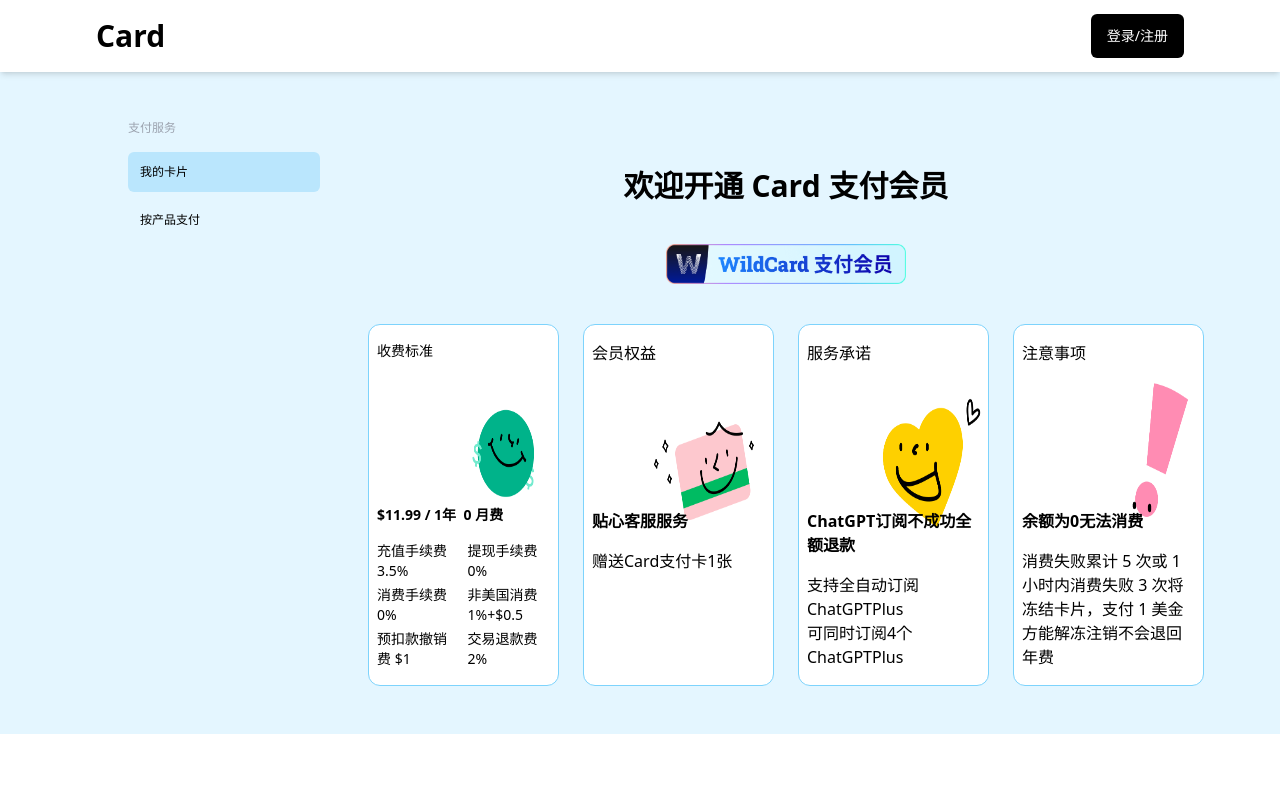
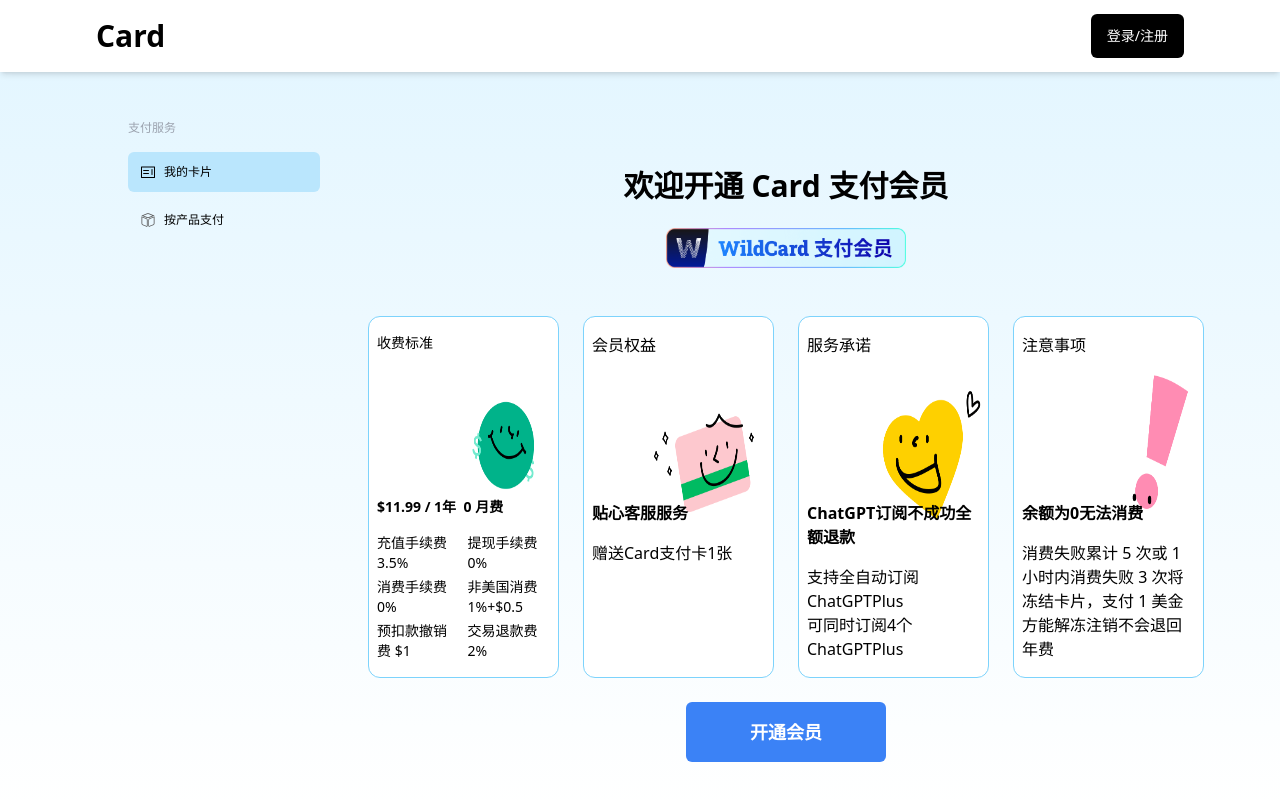
Before and after one commit to XueshenWu/MagiCard-Front, a Vue app: page / in a window 1280 px wide. Shown: the top 800 px of the page. Built offline with nearby package versions, Linux system fonts and the light colour scheme.

Commit message:
finish homepage

```diff
--- a/src/App.vue
+++ b/src/App.vue
@@ -19,7 +19,7 @@
 
         <div id="body"
 
-        style="background: linear-gradient(180deg, rgba(228,246,255,1) 0%, rgba(255,255,255,1) 100%);background: rgb(228,246,255);"
+        style="background: linear-gradient(180deg, rgba(228,246,255,1) 0%, rgba(255,255,255,1) 100%);"
         class="
         w-full h-full flex flex-row items-start  pl-32 pr-3 py-12 gap-x-12">
             <Navbar />
--- a/src/components/Navbar.vue
+++ b/src/components/Navbar.vue
@@ -7,8 +7,8 @@
 const path = computed(() => route.path);
 
 const navEntries = [
-    { to: "/cards", text: "我的卡片" },
-    { to: "/subscriptions", text: "按产品支付" },
+    { to: "/cards", text: "我的卡片", src:'/card-icon.png' },
+    { to: "/subscriptions", text: "按产品支付", src:'product-icon.png' },
 ]
 
 </script>
@@ -21,8 +21,8 @@
         </div>
         <div id="navitems" class="flex flex-col items-start justify-start gap-y-2 w-48 h-full">
             <RouterLink v-for="(entry, index) in navEntries" :to="entry.to"
-                :class="`px-3 py-3 w-full rounded-md text-xs duration-100  ${(path === entry.to || (path === '/' && index === 0)) && 'bg-sky-200'}`">
-                {{ entry.text }}</RouterLink>
+                :class="` flex flex-row items-center gap-x-2 px-3 py-3 w-full rounded-md text-xs duration-100  ${(path === entry.to || (path === '/' && index === 0)) && 'bg-sky-200'}`">
+               <img :src="entry.src" class="w-4 h-4" /> {{ entry.text }}</RouterLink>
         </div>
     </div>
 </template>
--- /dev/null
+++ b/src/components/SubscribeButton.vue
@@ -0,0 +1,11 @@
+<script setup>
+
+
+</script>
+
+
+<template>
+    <button class="bg-blue-500 hover:bg-blue-700 text-white font-bold py-4 px-16 text-lg rounded-md duration-100">
+        开通会员
+    </button>
+</template>
--- a/src/views/Home.vue
+++ b/src/views/Home.vue
@@ -2,6 +2,7 @@
 
 import FeatureBoard from '../components/FeatureBoard.vue';
 import FeatureBoardX from '../components/FeatureBoardX.vue';
+import SubscribeButton from '../components/SubscribeButton.vue';
 
 const features = [
     {
@@ -26,15 +27,16 @@
 </script>
 
 <template>
-    <div class=" flex flex-col items-center justify-start flex-grow h-full w-full gap-y-10 pt-12 pr-16 ">
+    <div class=" flex flex-col items-center justify-start flex-grow h-full w-full gap-y-6 pt-12 pr-16 ">
         <div class="text-3xl font-semibold">
             欢迎开通 Card 支付会员
         </div>
         <img src="/my-card-member.png" alt="my-card-member" class="w-[240px] h-[40px]" />
-        <div class="grid grid-cols-4 gap-x-6">
+        <div class="grid grid-cols-4 gap-x-6 mt-6">
             <FeatureBoardX />
             <FeatureBoard v-for="feature in features" :title="feature.title" :feature="feature.feature"
                 :paragraphs="feature.paragraphs" :src="feature.src" />
         </div>
+        <SubscribeButton/>
     </div>
 </template>
```
Also changed, not shown: public/card-icon.png (added), public/product-icon.png (added).
